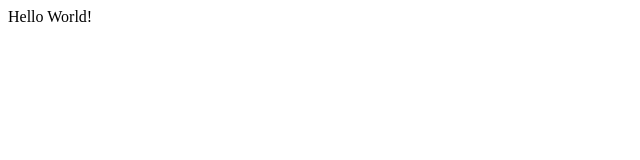
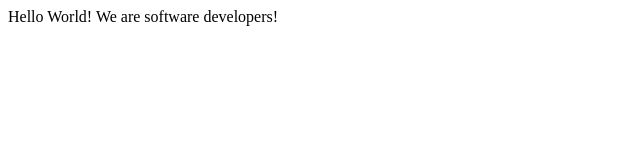
Before and after one commit to Kemsty2/microverse-challenge-philip-steeve, a plain HTML site: page index.html in a window 1280 px wide. Shown: the whole page, without its empty margins (0-640 px from the left). Drawn offline with Linux system fonts and the light colour scheme.

Commit message:
index updated

```diff
--- a/index.html
+++ b/index.html
@@ -7,7 +7,7 @@
   </head>
 
   <body>
-    Hello World!
+    Hello World! We are software developers!
     <script src="https://cdn.freecodecamp.org/testable-projects-fcc/v1/bundle.js"></script>
 
     <!--
```
